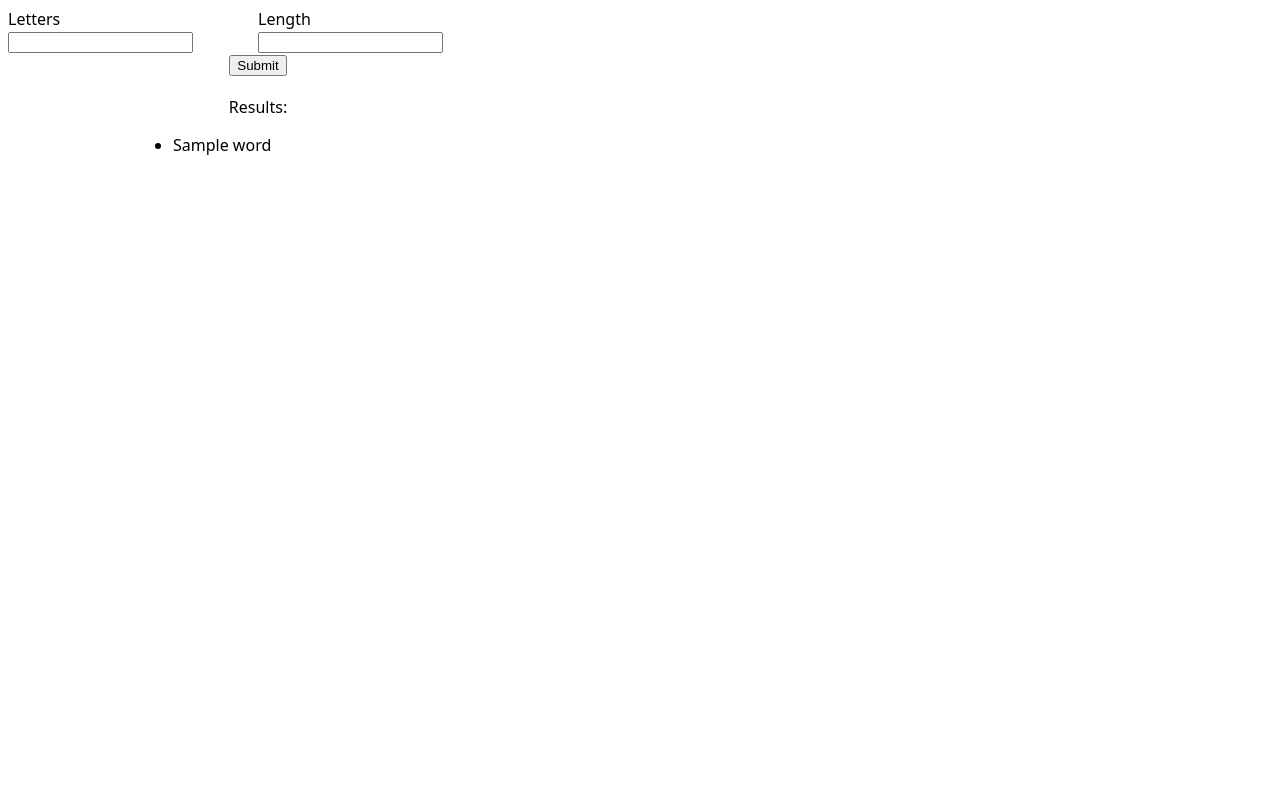
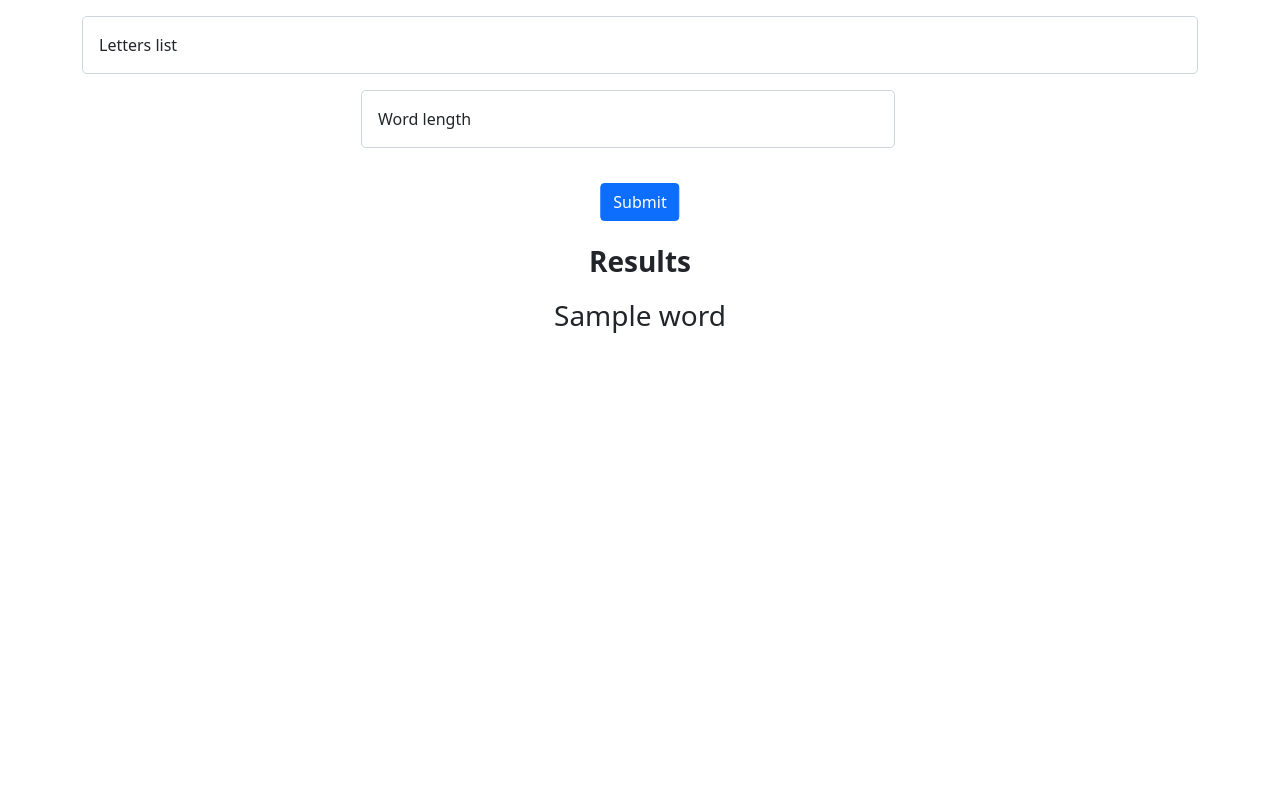
Before and after one commit to Da-Juan/words, a Flask app: template templates/template.html in a window 1280 px wide. Run offline with Flask 2, Linux system fonts and the light colour scheme; the template is opened without the code that fills it: values that come from a table or form of the project are taken from there, most other values are stand-ins (such as "Sample title", 1, 10 or a date in 2020); some libraries are stand-ins or nearby versions.

Commit message:
Add Bootstrap for better HTML rendering

```diff
--- a/app.py
+++ b/app.py
@@ -18,8 +18,16 @@ csrf = CSRFProtect(app)
 
 
 class WordsForm(FlaskForm):
-    letters = StringField("Letters", [InputRequired(), Length(min=2)])
-    length = IntegerField("Length", [InputRequired(), NumberRange(min=1)])
+    letters = StringField(
+        label="Letters list",
+        validators=[InputRequired(), Length(min=2)],
+        render_kw={"placeholder": "abcd"},
+    )
+    length = IntegerField(
+        label="Word length",
+        validators=[InputRequired(), NumberRange(min=1)],
+        render_kw={"placeholder": "0"},
+    )
 
 
 @app.route("/", methods=["GET", "POST"])
--- a/templates/template.html
+++ b/templates/template.html
@@ -1,77 +1,56 @@
-<!doctype html>
 <html>
   <head>
-    <title>Letter games solver</title>
-<style>
-.container {  display: grid;
-  grid-template-columns: 1fr;
-  grid-template-rows: auto auto;
-  gap: 0px 0px;
-  grid-auto-flow: row;
-  grid-template-areas:
-    "inputs"
-    "submit";
-}
-
-.inputs {  display: grid;
-  grid-template-columns: 50% 50%;
-  grid-template-rows: auto;
-  gap: 0px 0px;
-  grid-auto-flow: row;
-  grid-template-areas:
-    "letters length";
-  grid-area: inputs;
-}
-
-.letters { grid-area: letters; }
-
-.length { grid-area: length; }
-
-.submit {
-  justify-self: center;
-  align-self: center;
-  grid-area: submit;
-}
-
-.results {
-  margin-left: auto;
-  margin-right: auto;
-  margin-top: 20px;
-  width: 50%;
-}
-
-.results_label {
-  text-align: center;
-}
-
-body {
-  font-family: system-ui;
-  max-width: 500px;
-}
-</style>
+    <meta charset="utf-8">
+    <meta name="viewport" content="width=device-width, initial-scale=1">
+    <!-- Bootstrap CSS -->
+    <link href="https://cdn.jsdelivr.net/npm/bootstrap@5.1.3/dist/css/bootstrap.min.css" rel="stylesheet" integrity="sha384-1BmE4kWBq78iYhFldvKuhfTAU6auU8tT94WrHftjDbrCEXSU1oBoqyl2QvZ6jIW3" crossorigin="anonymous">
   </head>
   <body>
     <form method="post">
     {{ form.csrf_token }}
-<div class="container">
-  <div class="inputs">
-  <div class="letters">{{ form.letters.label }}<br>{{ form.letters }}</div>
-  <div class="length">{{ form.length.label }}<br>{{ form.length }}</div>
+      <div class="container mt-3">
+        <div class="row">
+          <div class="col form-floating mb-3">
+            {{ form.letters(class="form-control form-control-lg") }}
+            {{ form.letters.label(class="mx-3") }}
           </div>
-  <div class="submit"><input type="submit"></div>
+          </div>
+            <div class="row w-50">
+          <div class="col form-floating mb-3 position-relative start-50">
+            {{ form.length(class="form-control form-control-lg") }}
+            {{ form.length.label(class="mx-3") }}
+          </div>
+          </div>
+        <div class="row">
+          <div class="col form-floating mb-3">
+            <input class="btn btn-primary position-relative top-100 start-50 translate-middle" type="submit" value="Submit">
+          </div>
+        </div>
       </div>
     </form>
+
     {% if words %}
-<div class="results">
-<div class="results_label">
-Results:
+    <div class="row justify-content-center">
+      <div class="col-auto">
+        <table class="table table-borderless table-responsive fs-3 text-center">
+          <thead>
+            <tr>
+              <th scope="col">Results</th>
+            </tr>
+          </thead>
+          <tbody>
+            {% for word in words %}
+            <tr>
+              <td>{{ word }}</td>
+            </tr>
+            {% endfor %}
+          </tbody>
+        </table>
       </div>
-<ul>
-{% for word in words %}
-<li>{{ word }}</li>
-{% endfor %}
-</ul>
     </div>
     {% endif %}
+    <script src="https://cdn.jsdelivr.net/npm/@popperjs/core@2.10.2/dist/umd/popper.min.js" integrity="sha384-7+zCNj/IqJ95wo16oMtfsKbZ9ccEh31eOz1HGyDuCQ6wgnyJNSYdrPa03rtR1zdB" crossorigin="anonymous"></script>
+    <script src="https://cdn.jsdelivr.net/npm/bootstrap@5.1.3/dist/js/bootstrap.min.js" integrity="sha384-QJHtvGhmr9XOIpI6YVutG+2QOK9T+ZnN4kzFN1RtK3zEFEIsxhlmWl5/YESvpZ13" crossorigin="anonymous"></script>
+
   </body>
 </html>
```
Lines whose indentation alone changed are shown as unchanged.
